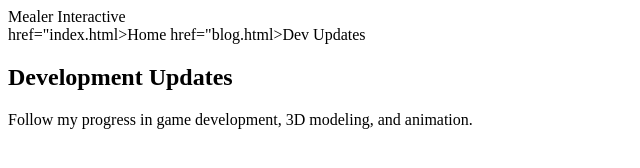
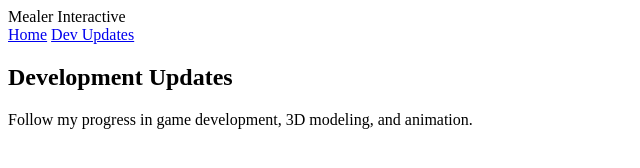
Before and after one commit to blakemealer99/portfolio, a plain HTML site: page blog.html in a window 1280 px wide. Shown: the whole page, without its empty margins (0-640 px from the left). Drawn offline with Linux system fonts and the light colour scheme.

Commit message:
Fix HTML anchor tag syntax in blog.html

```diff
--- a/blog.html
+++ b/blog.html
@@ -13,8 +13,8 @@
     <hi>Mealer Interactive</hi>
 
     <nav>
-      <a> href="index.html>Home</a>
-      <a> href="blog.html>Dev Updates</a>
+      <a href="index.html">Home</a>
+      <a href="blog.html">Dev Updates</a>
     </nav>
   </header>
 
```
